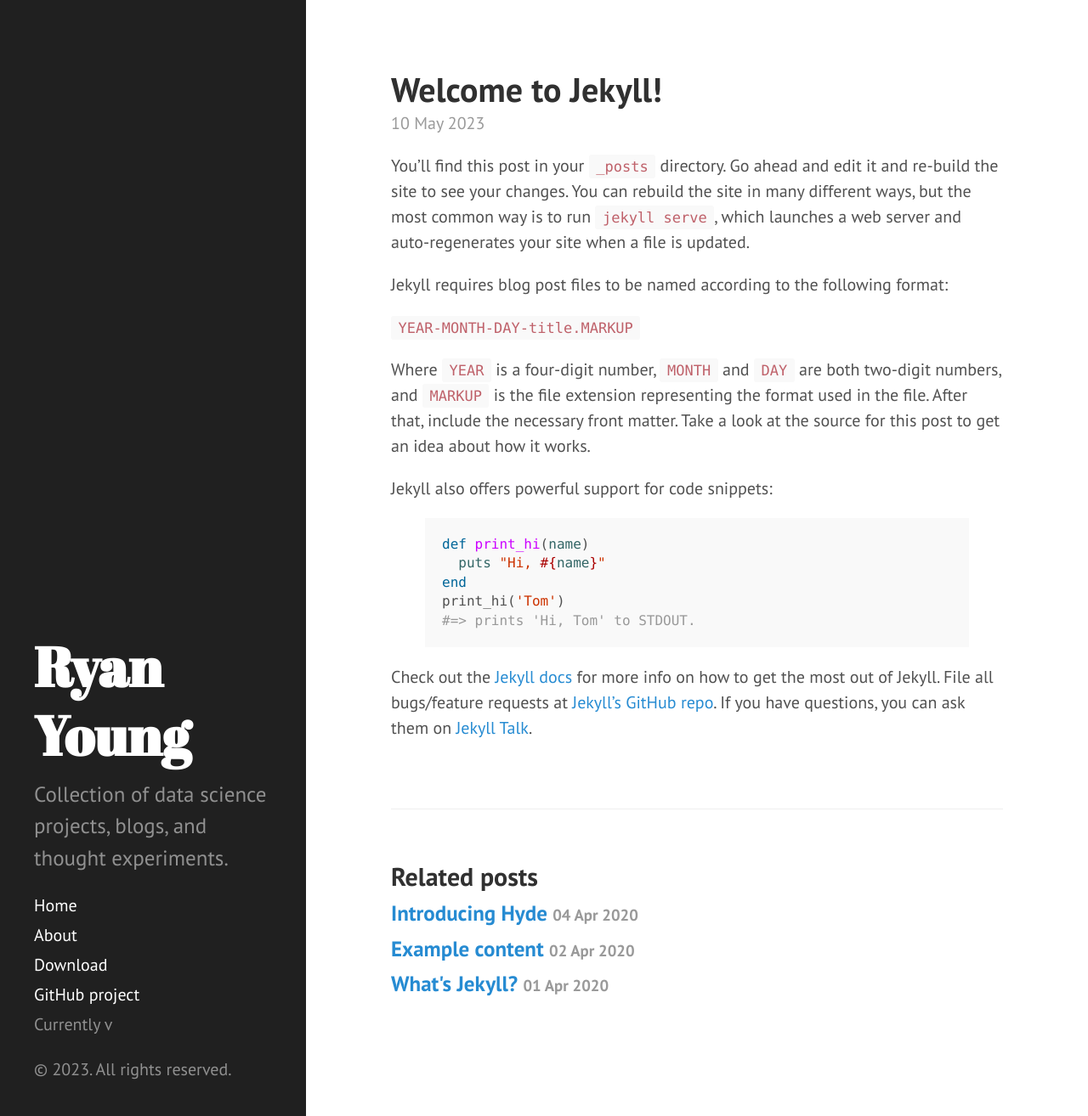
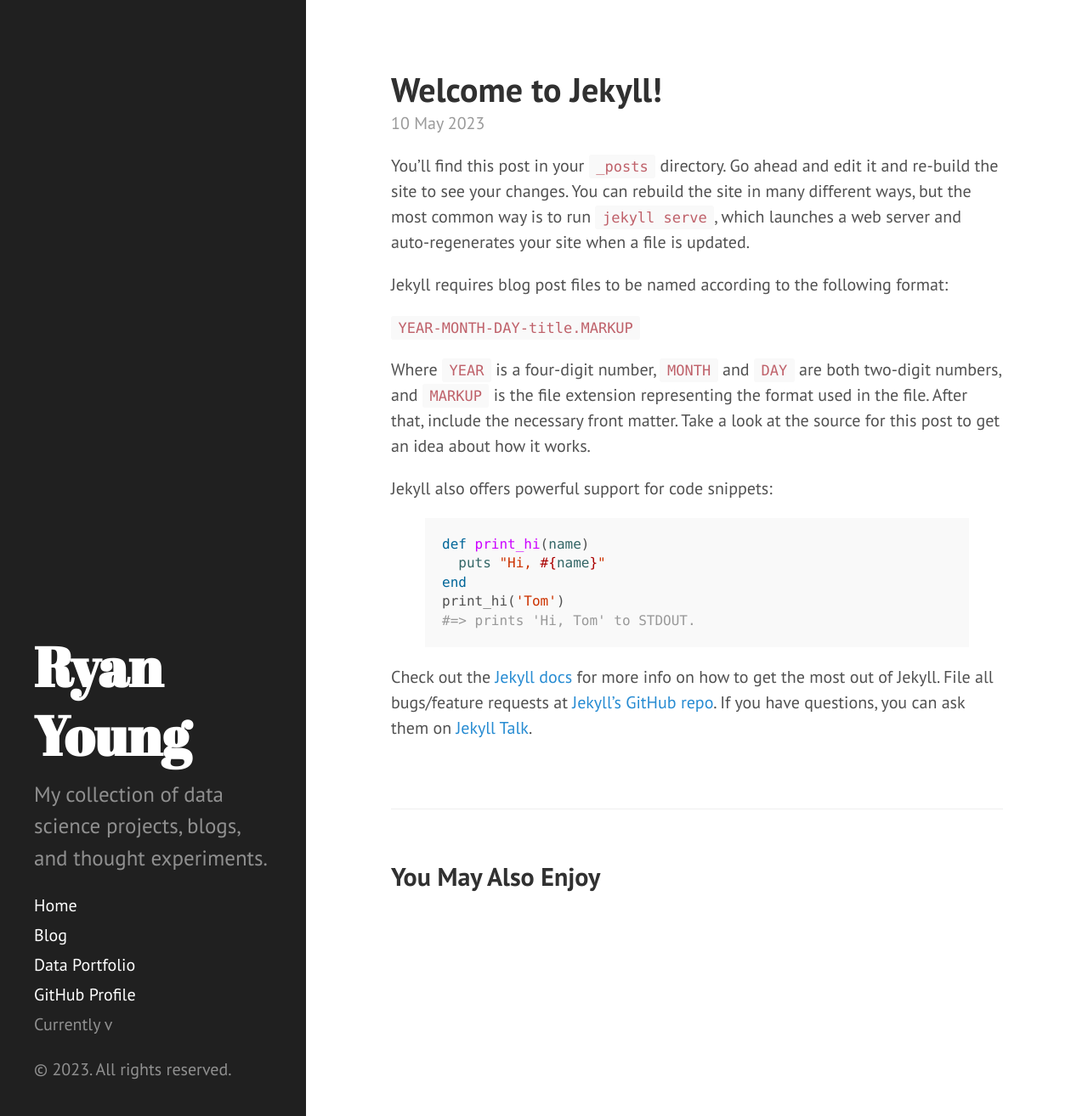
Before and after one commit to ryanctyoung/ryanctyoung.github.io, a Jekyll site: the page built from _posts/2023-05-10-welcome-to-jekyll.markdown, in a window 1280 px wide and 1314 px high. Shown: the whole window at 85% size. Built offline with Jekyll 4.4.1, drawn with Linux system fonts in a browser that asks for light colours.

Commit message:
refinements

```diff
--- a/_config.yml
+++ b/_config.yml
@@ -21,7 +21,7 @@
 title: Ryan Young
 email: ryanctyoung@gmail.com
 description: >- # this means to ignore newlines until "baseurl:"
-  Collection of data science projects, blogs, and thought experiments.
+  My collection of data science projects, blogs, and thought experiments.
 baseurl: "/" # the subpath of your site, e.g. /blog
 url: "https://ryanctyoung.github.io" # the base hostname & protocol for your site, e.g. http://example.com
 domain: "ryanctyoung.github.io"
--- a/_includes/sidebar.html
+++ b/_includes/sidebar.html
@@ -26,8 +26,7 @@
         {% endif %}
       {% endfor %}
 
-      <a class="sidebar-nav-item" href="{{ site.github.repo }}/archive/v{{ site.version }}.zip">Download</a>
-      <a class="sidebar-nav-item" href="{{ site.github.repo }}">GitHub project</a>
+      <a class="sidebar-nav-item" href="{{ site.github.repo }}">GitHub Profile</a>
       <span class="sidebar-nav-item">Currently v{{ site.version }}</span>
     </nav>
 
--- a/_layouts/post.html
+++ b/_layouts/post.html
@@ -10,9 +10,41 @@
 
 {% if site.related_posts.size >= 1 %}
 <div class="related">
-  <h2>Related posts</h2>
+  <h2>You May Also Enjoy</h2>
+  {% assign maxRelated = 4 %}
+  {% assign minCommonTags =  2 %}
+  {% assign maxRelatedCounter = 0 %}
   <ul class="related-posts">
-    {% for post in site.related_posts limit:3 %}
+    {% for post in site.posts %}
+      {% assign sameTagCount = 0 %}
+      {% assign commonTags = '' %}
+
+      {% for category in post.categories %}
+        {% if post.url != page.url %}
+          {% if page.categories contains category %}
+            {% assign sameTagCount = sameTagCount | plus: 1 %}
+            {% capture tagmarkup %} <span class="label label-default">{{ category }}</span> {% endcapture %}
+            {% assign commonTags = commonTags | append: tagmarkup %}
+          {% endif %}
+        {% endif %}
+      {% endfor %}
+
+      {% if sameTagCount >= minCommonTags %}
+        <li>
+          <h3>
+            <a href="{{ post.url | absolute_url }}">
+              {{ post.title }}
+              <small>{{ post.date | date_to_string }}</small>
+            </a>
+          </h3>
+        </li>
+        {% assign maxRelatedCounter = maxRelatedCounter | plus: 1 %}
+        {% if maxRelatedCounter >= maxRelated %}
+          {% break %}
+        {% endif %}
+      {% endif %}
+    {% endfor %}
+    <!-- {% for post in site.related_posts limit:3 %}
       <li>
         <h3>
           <a href="{{ post.url | absolute_url }}">
@@ -21,7 +53,7 @@
           </a>
         </h3>
       </li>
-    {% endfor %}
+    {% endfor %} -->
   </ul>
 </div>
 {% endif %}
--- a/_posts/2023-05-10-welcome-to-jekyll.markdown
+++ b/_posts/2023-05-10-welcome-to-jekyll.markdown
@@ -2,7 +2,7 @@
 layout: post
 title:  "Welcome to Jekyll!"
 date:   2023-05-10 16:52:59 -0500
-categories: jekyll update
+categories: Sports
 ---
 You’ll find this post in your `_posts` directory. Go ahead and edit it and re-build the site to see your changes. You can rebuild the site in many different ways, but the most common way is to run `jekyll serve`, which launches a web server and auto-regenerates your site when a file is updated.
 
```
Also changed, not shown: _posts/2020-04-04-introducing-hyde.md (+1 -0 lines), _posts/2023-05-11-toronto-2023.md (added, +24 -0 lines), about.markdown (deleted, +0 -18 lines), blog.markdown (added, +23 -0 lines), index.html (deleted, +0 -37 lines), index.markdown (+9 -1 lines), assets/posts/2023-05-11-toronto-2023/toronto_season_plotv1.png (added).
